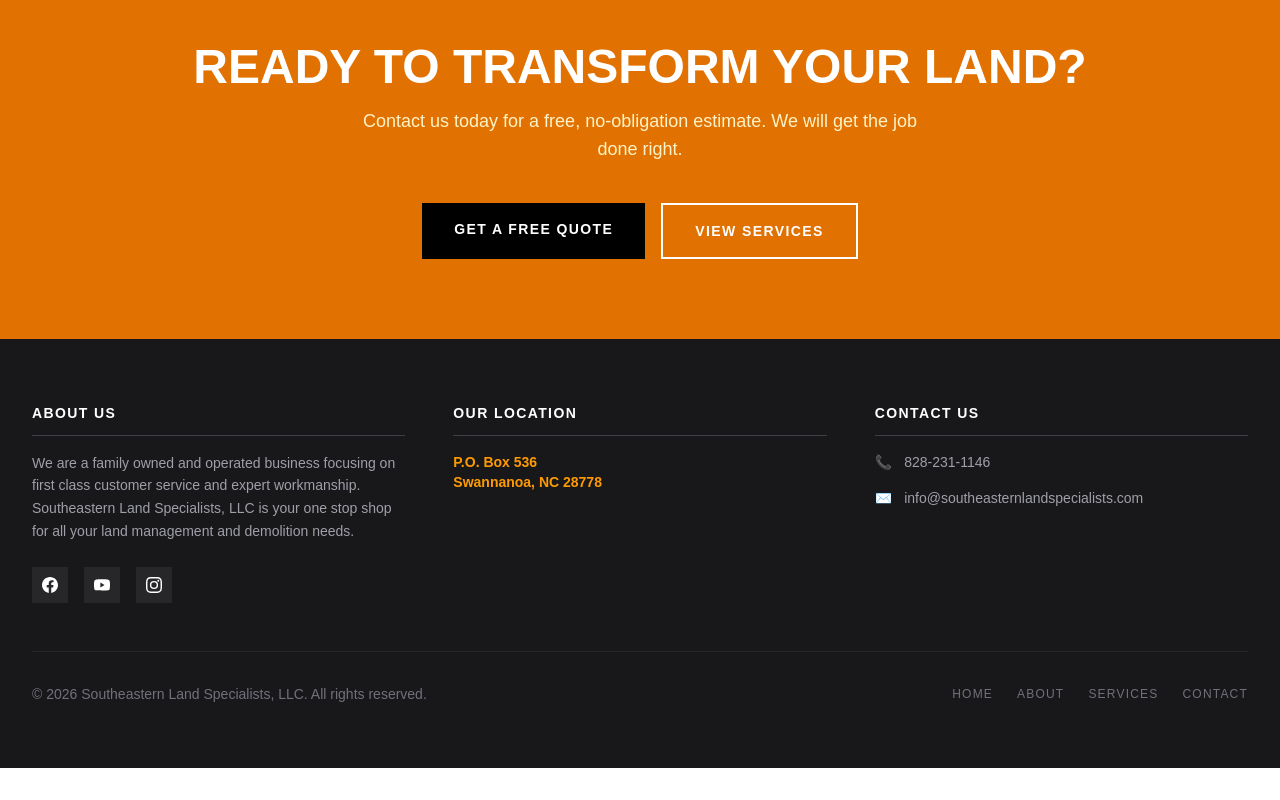
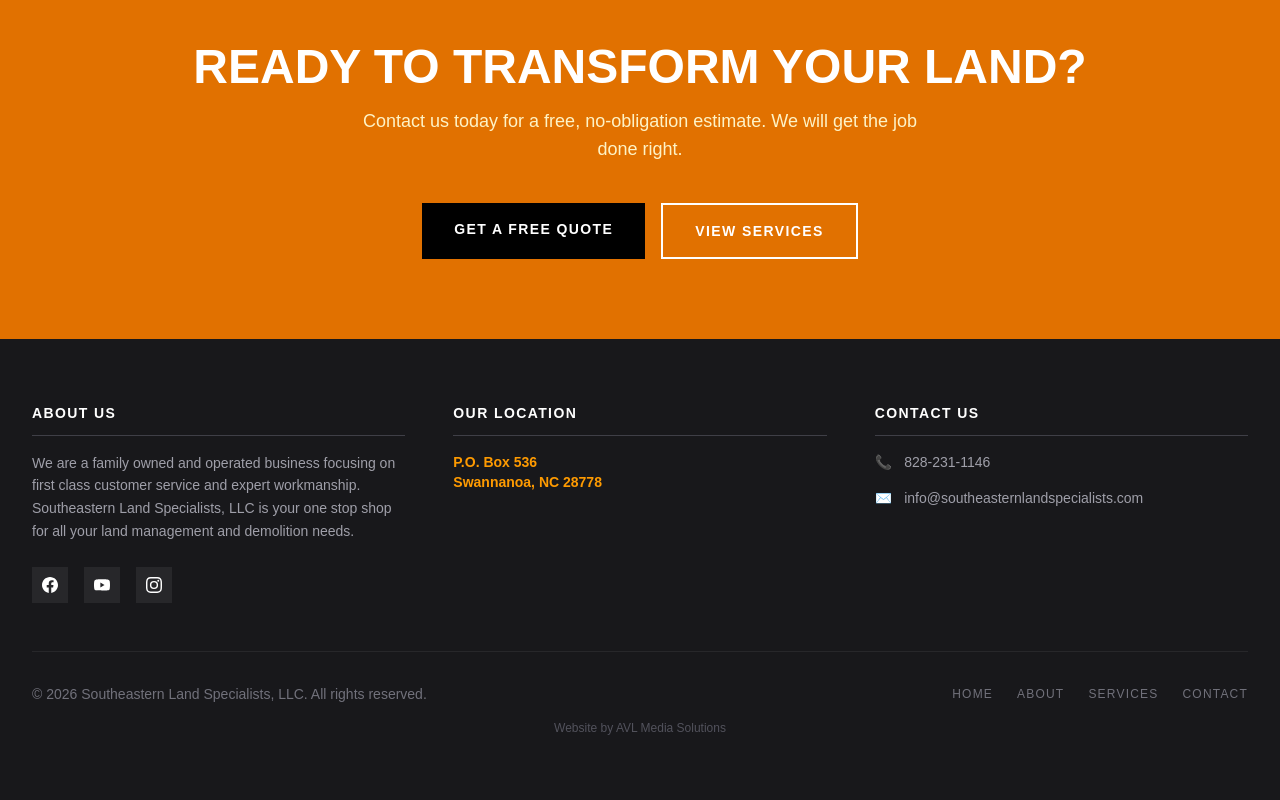
Before and after one commit to timh50716/Todd-Kindy, a Next.js app: page / in a window 1280 px wide. Shown: the part 6646-7446 px from the top of the page. Before the commit the page ends 7414 px from the top, so only its background shows below. Built offline with nearby package versions, Linux system fonts and the light colour scheme.

Commit message:
Add AVL Media Solutions credit to footer
https://claude.ai/code/session_0149tauxbVJoejv9D9mWJfJj

```diff
--- a/components/Footer.js
+++ b/components/Footer.js
@@ -107,6 +107,19 @@ export default function Footer() {
             <Link href="/contact" className="hover:text-amber-500 transition-colors uppercase tracking-widest">Contact</Link>
           </nav>
         </div>
+        <div className="mt-4 text-center">
+          <p className="text-zinc-600 text-xs">
+            Website by{' '}
+            <a
+              href="https://avlmediasolutions.com/"
+              target="_blank"
+              rel="noopener noreferrer"
+              className="hover:text-amber-500 transition-colors"
+            >
+              AVL Media Solutions
+            </a>
+          </p>
+        </div>
       </div>
     </footer>
   );
```
